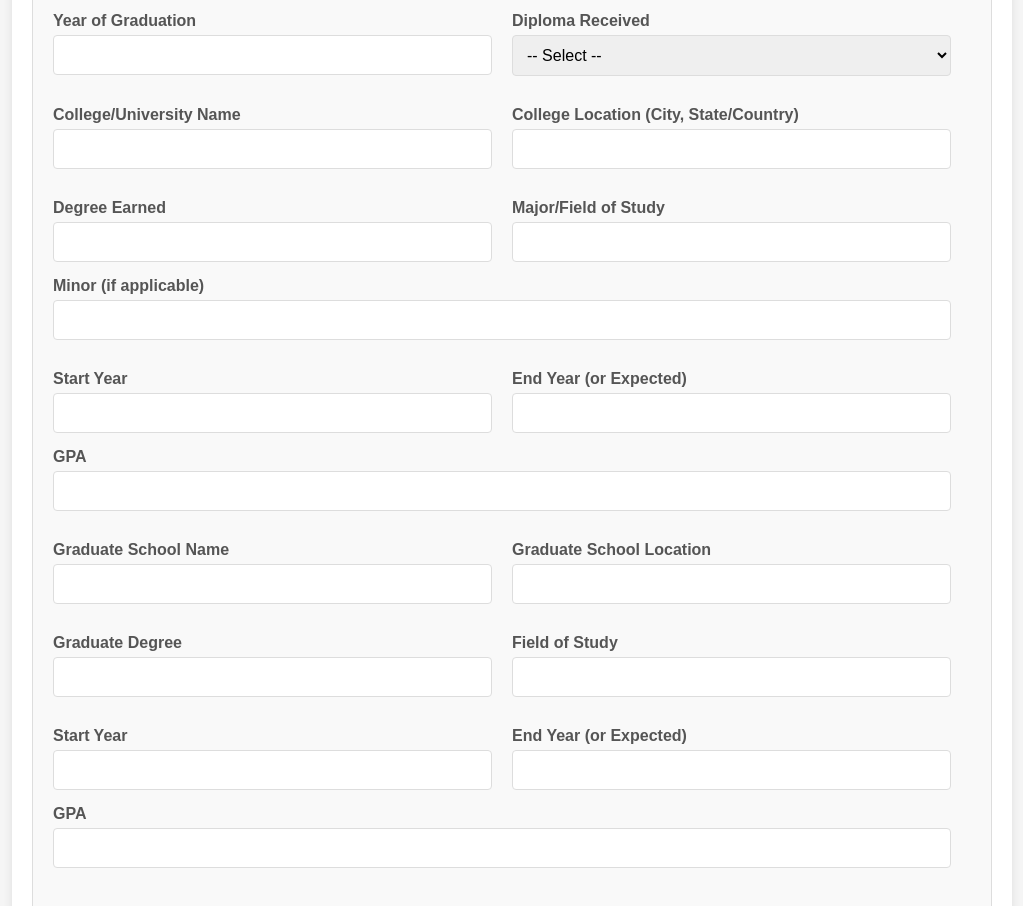
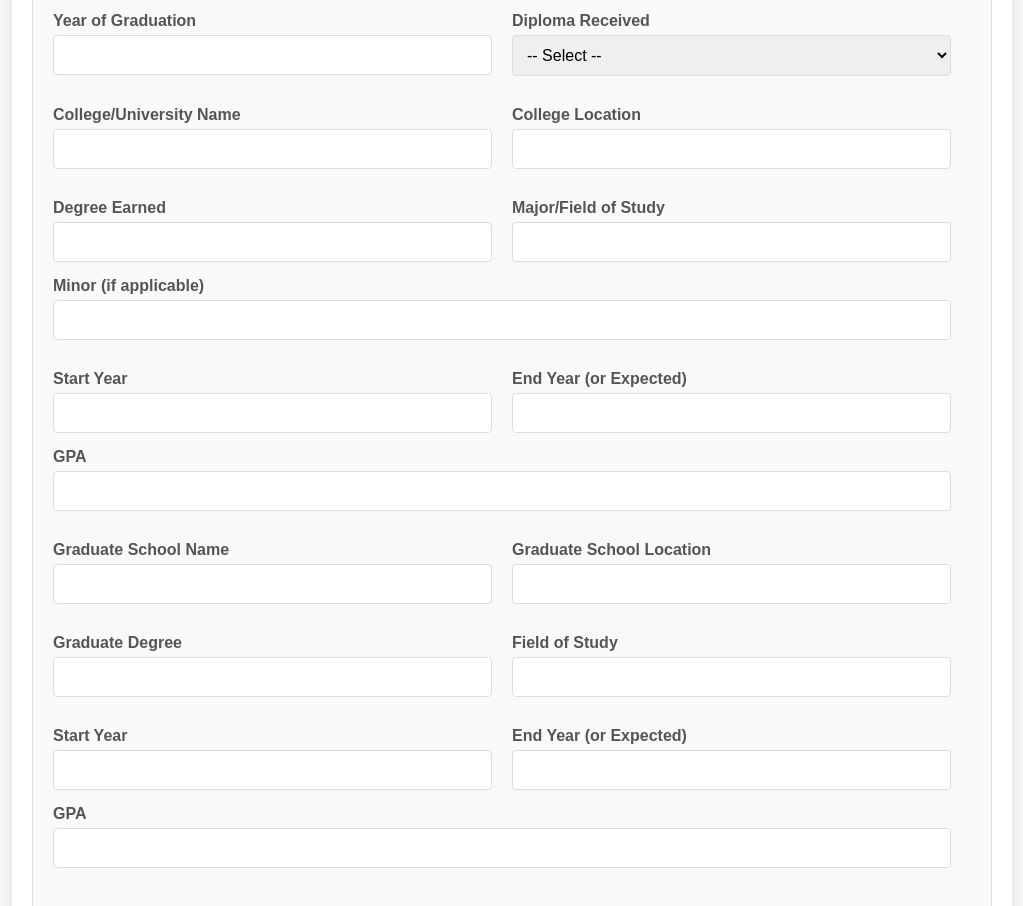
Before and after one commit to ryasrdp/ryasrdp.github.io, a plain HTML site: page index.html in a window 1280 px wide. Shown: the part 4584-5490 px from the top of the page, without its empty margins (128-1151 px from the left). Drawn offline with Linux system fonts and the light colour scheme.

Commit message:
add College Location

```diff
--- a/index.html
+++ b/index.html
@@ -680,7 +680,7 @@
                     <input type="text" id="collegeName" name="collegeName">
                 </div>
                 <div class="form-group">
-                    <label for="collegeLocation">College Location (City, State/Country)</label>
+                    <label for="collegeLocation">College Location</label>
                     <input type="text" id="collegeLocation" name="collegeLocation">
                 </div>
             </div>
```
